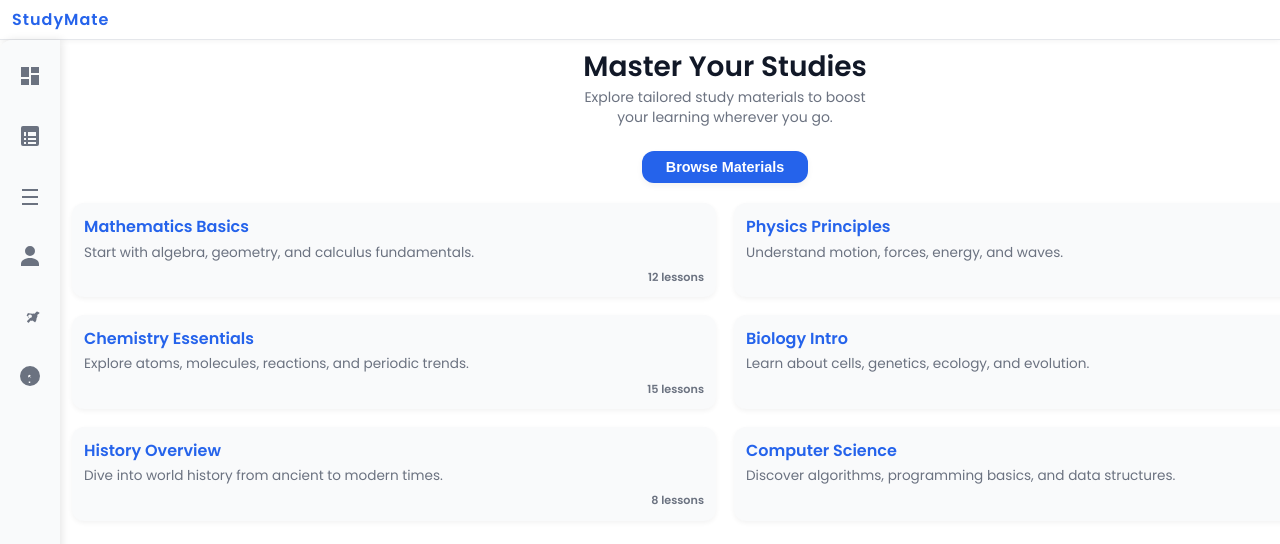
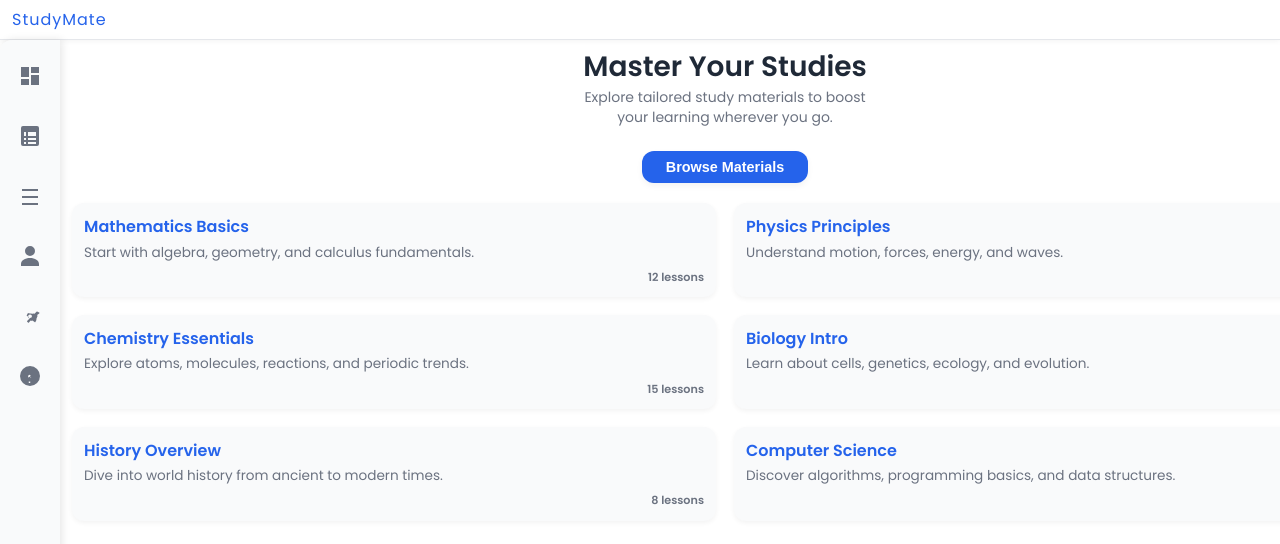
Before and after one commit to Mrutunjaya-Official/Repo5, a plain HTML site: page index.html in a window 1280 px wide. Shown: the top 544 px of the page. Drawn offline with Linux system fonts and the light colour scheme.

Commit message:
Update index.html

```diff
--- a/index.html
+++ b/index.html
@@ -3,13 +3,13 @@
 <head>
   <meta charset="UTF-8" />
   <meta name="viewport" content="width=device-width, initial-scale=1" />
-  <title>Study App with Sidebar Icons Menu</title>
+  <title>Study</title>
   <style>
     @import url('https://fonts.googleapis.com/css2?family=Poppins:wght@400;600&display=swap');
 
     :root {
       --color-bg: #ffffff;
-      --color-text-primary: #111827;
+      --color-text-primary: #1f2937;
       --color-text-secondary: #6b7280;
       --color-accent: #2563eb;
       --color-accent-hover: #1e40af;
@@ -42,10 +42,10 @@
     }
 
     main {
-      flex: 1;
+      flex: 1 1 auto;
       overflow-y: auto;
       padding: 0 var(--spacing) var(--spacing);
-      max-width: 480px;
+      max-width: 1200px;
       margin: 0 auto;
       width: 100%;
       transition: margin-left 0.3s ease;
@@ -72,7 +72,7 @@
     }
 
     .logo {
-      font-weight: 600;
+      font-weight: 100;
       font-size: 1rem;
       color: var(--color-accent);
       letter-spacing: 1px;
```
